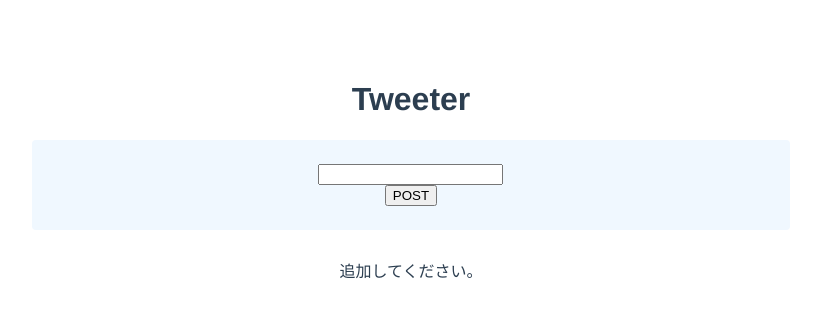
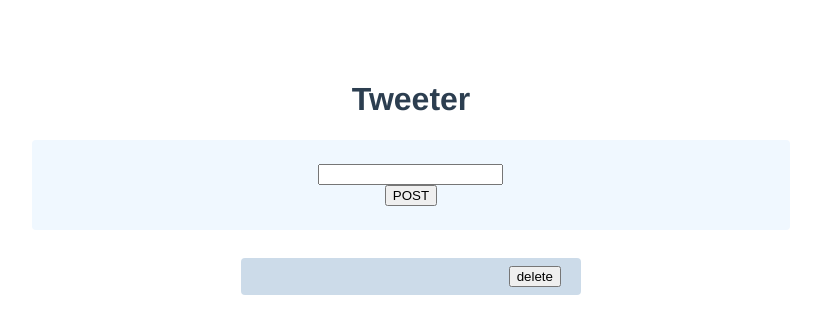
Before and after one commit to h-yabi/Learning-Vue3-Typescript, a Vue app in the folder vue-sample/: page / in a window 1280 px wide. Shown: the top 334 px of the page, without its empty margins (229-1050 px from the left). Built offline with nearby package versions, Linux system fonts and the light colour scheme.

Commit message:
型指定修正

```diff
--- a/vue-sample/src/components/Tweet.vue
+++ b/vue-sample/src/components/Tweet.vue
@@ -1,7 +1,7 @@
 <script setup lang="ts">
 import { ref } from 'vue';
 const inputText = ref<string>('');
-const tweets = ref<Sample[]>([]);
+const tweets = ref<Sample[]>([{} as Sample]);
 
 interface Sample {
   id: Number;
@@ -21,7 +21,7 @@ const postTweet = () => {
   inputText.value = '';
 };
 
-const deleteTweet = (id: number) => {
+const deleteTweet = (id: Number) => {
   tweets.value = tweets.value.filter((tweet) => tweet.id !== id);
 };
 </script>
@@ -38,7 +38,7 @@ const deleteTweet = (id: number) => {
       <ul v-else class="tweet-lists">
         <li v-for="(tweet, index) in tweets" :key="index" class="tweet-list">
           <span>{{ tweet.description }}</span>
-          <button @click="deleteTweet(Number(tweet.id))">delete</button>
+          <button @click="deleteTweet(tweet.id)">delete</button>
         </li>
       </ul>
     </div>
```
